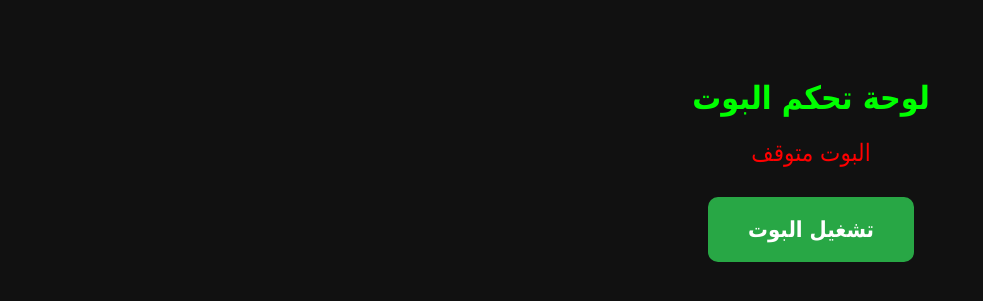
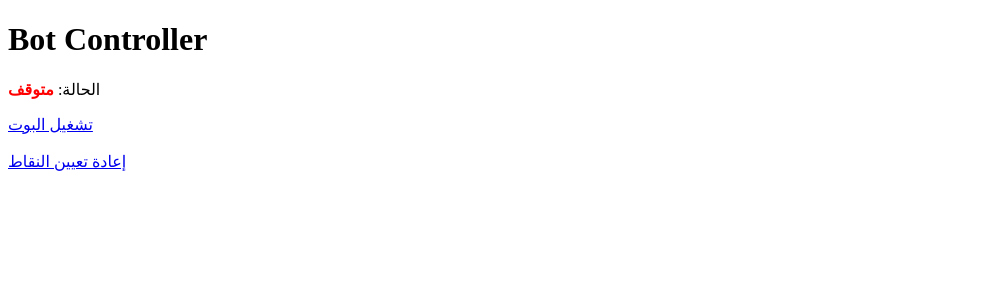
Before and after one commit to aljrah470/Kick.noorgamer, a Flask app: template templates/index.html in a window 1280 px wide. Shown: the top 301 px of the page, without its empty margins (0-983 px from the left). Run offline with Flask 3, Linux system fonts and the light colour scheme; the template is opened without the code that fills it, so the values that code supplies are empty.

Commit message:
Update index.html

```diff
--- a/templates/index.html
+++ b/templates/index.html
@@ -1,86 +1,30 @@
 <!DOCTYPE html>
-<html lang="ar" dir="rtl">
+<html>
 <head>
+    <title>Kick.noorgamer</title>
     <meta charset="UTF-8">
-    <title>تحكم في بوت Kick.noorgamer</title>
-    <style>
-        body {
-            font-family: 'Tahoma', sans-serif;
-            background-color: #111;
-            color: #eee;
-            text-align: center;
-            padding-top: 50px;
-        }
-
-        h1 {
-            color: #0f0;
-        }
-
-        .status {
-            font-size: 24px;
-            margin: 20px 0;
-        }
-
-        .button {
-            display: inline-block;
-            padding: 20px 40px;
-            font-size: 22px;
-            font-weight: bold;
-            border: none;
-            border-radius: 10px;
-            cursor: pointer;
-            text-decoration: none;
-            color: white;
-            margin: 10px;
-        }
-
-        .start {
-            background-color: #28a745;
-        }
-
-        .stop {
-            background-color: #dc3545;
-        }
-
-        .timer {
-            margin-top: 20px;
-            font-size: 20px;
-            color: #ccc;
-        }
-    </style>
 </head>
 <body>
-    <h1>لوحة تحكم البوت</h1>
+    <h1>Bot Controller</h1>
 
     {% if bot_running %}
-        <div class="status" style="color: #0f0;">البوت يعمل حالياً</div>
-        <a href="/stop" class="button stop">إيقاف البوت</a>
+        <p>الحالة: <strong style="color: green;">يعمل</strong></p>
+        <p>بدأ التشغيل منذ: {{ (( ( ( ( (loop.time() - start_time) // 60 ) % 60 ) ) ) | int) }} دقيقة</p>
+        <p>البث:
+            {% if watching %}
+                <strong style="color: green;">مشاهد حالياً</strong>
+            {% else %}
+                <strong style="color: orange;">بانتظار البث</strong>
+            {% endif %}
+        </p>
+        <p>النقاط: {{ points }}</p>
+        <a href="/stop">إيقاف البوت</a>
     {% else %}
-        <div class="status" style="color: #f00;">البوت متوقف</div>
-        <a href="/start" class="button start">تشغيل البوت</a>
+        <p>الحالة: <strong style="color: red;">متوقف</strong></p>
+        <a href="/start">تشغيل البوت</a>
     {% endif %}
 
-    {% if start_time %}
-        <div class="timer" id="runtime">مدة التشغيل: ...</div>
-    {% endif %}
-
-    <script>
-        {% if start_time %}
-        const startTimestamp = {{ start_time }};
-        const runtimeElem = document.getElementById("runtime");
-
-        function updateRuntime() {
-            const now = Math.floor(Date.now() / 1000);
-            const elapsed = now - startTimestamp;
-            const hours = Math.floor(elapsed / 3600);
-            const minutes = Math.floor((elapsed % 3600) / 60);
-            const seconds = elapsed % 60;
-            runtimeElem.textContent = `مدة التشغيل: ${hours} ساعة، ${minutes} دقيقة، ${seconds} ثانية`;
-        }
-
-        setInterval(updateRuntime, 1000);
-        updateRuntime();
-        {% endif %}
-    </script>
+    <br><br>
+    <a href="/reset" onclick="return confirm('هل أنت متأكد أنك تريد إعادة تعيين النقاط؟');">إعادة تعيين النقاط</a>
 </body>
 </html>
```
